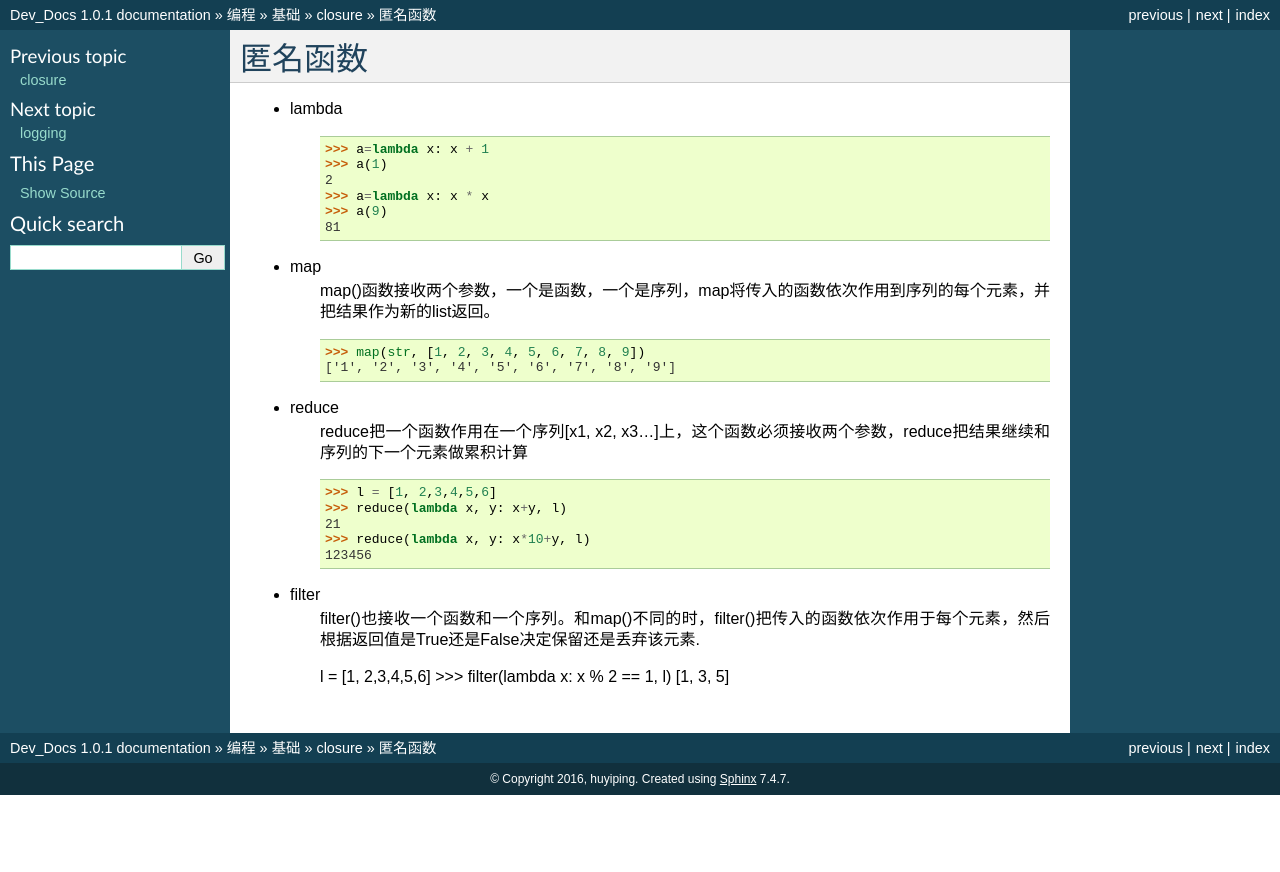
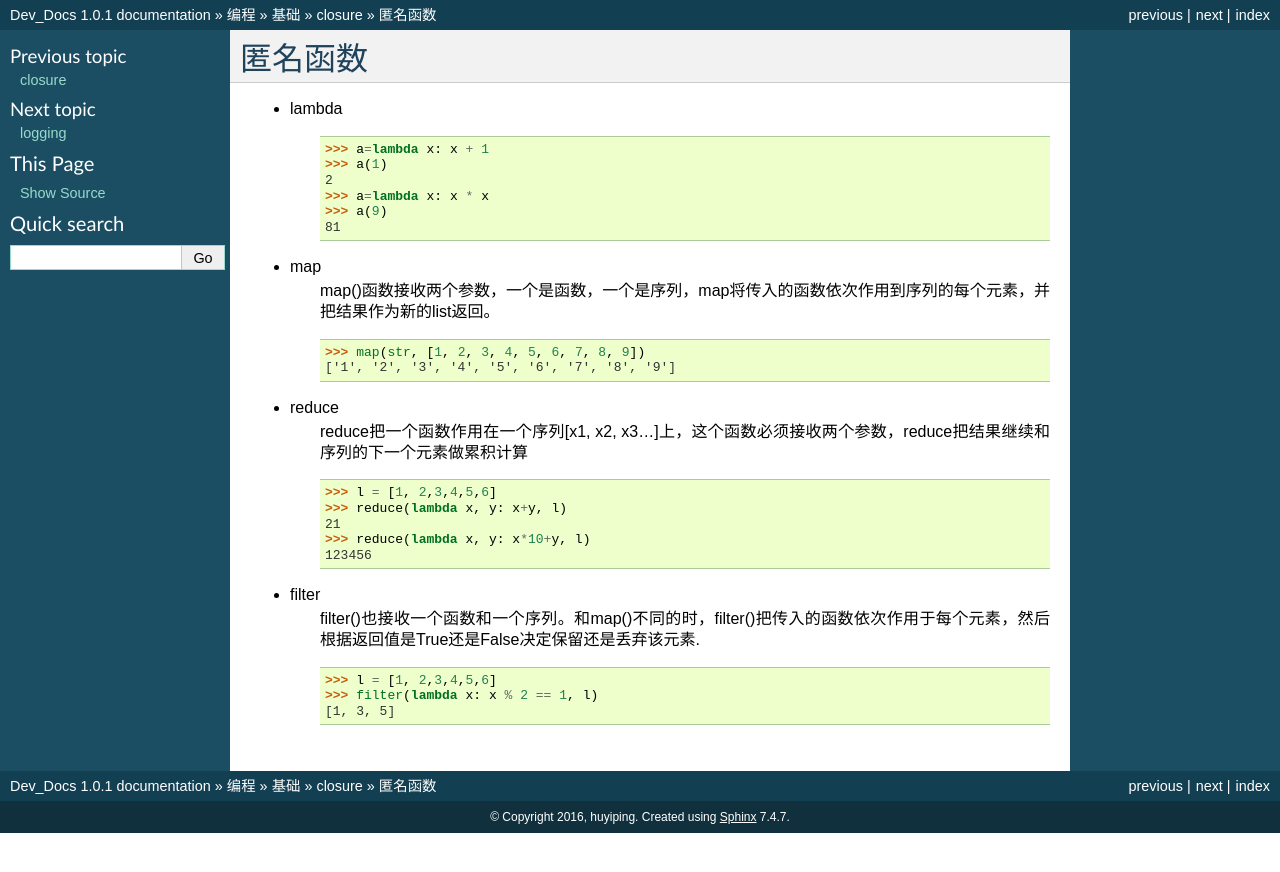
Before and after one commit to hoyping/dev_docs, a Sphinx documentation site: the page built from source/program/python/base/closure.rst, in a window 1280 px wide. Shown: the top 872 px of the page. Built offline with Sphinx 7.4.7, drawn with Linux system fonts in a browser that asks for light colours.

```diff
--- a/source/program/python/base/closure.rst
+++ b/source/program/python/base/closure.rst
@@ -25,6 +25,6 @@
 * filter
     filter()也接收一个函数和一个序列。和map()不同的时，filter()把传入的函数依次作用于每个元素，然后根据返回值是True还是False决定保留还是丢弃该元素.
 
-    l = [1, 2,3,4,5,6]
+    >>> l = [1, 2,3,4,5,6]
     >>> filter(lambda x: x % 2 == 1, l)
     [1, 3, 5]
```
